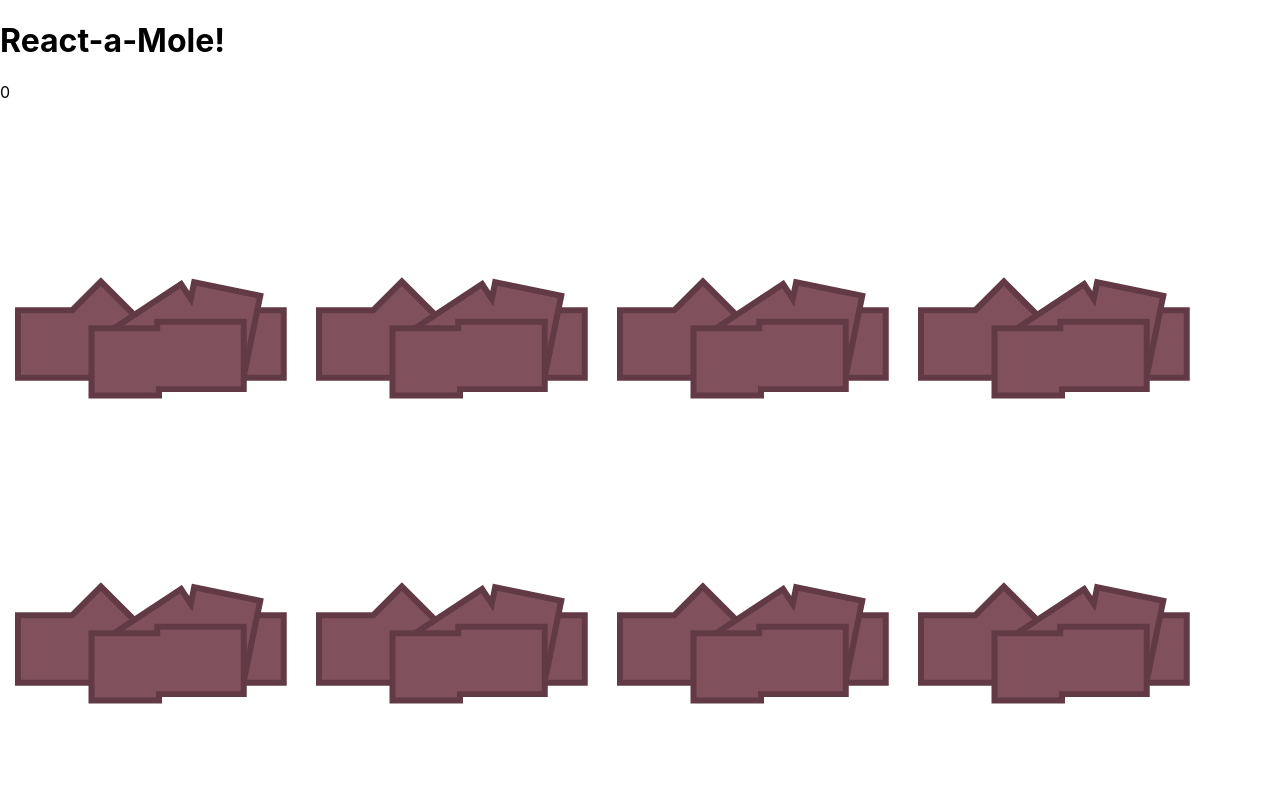
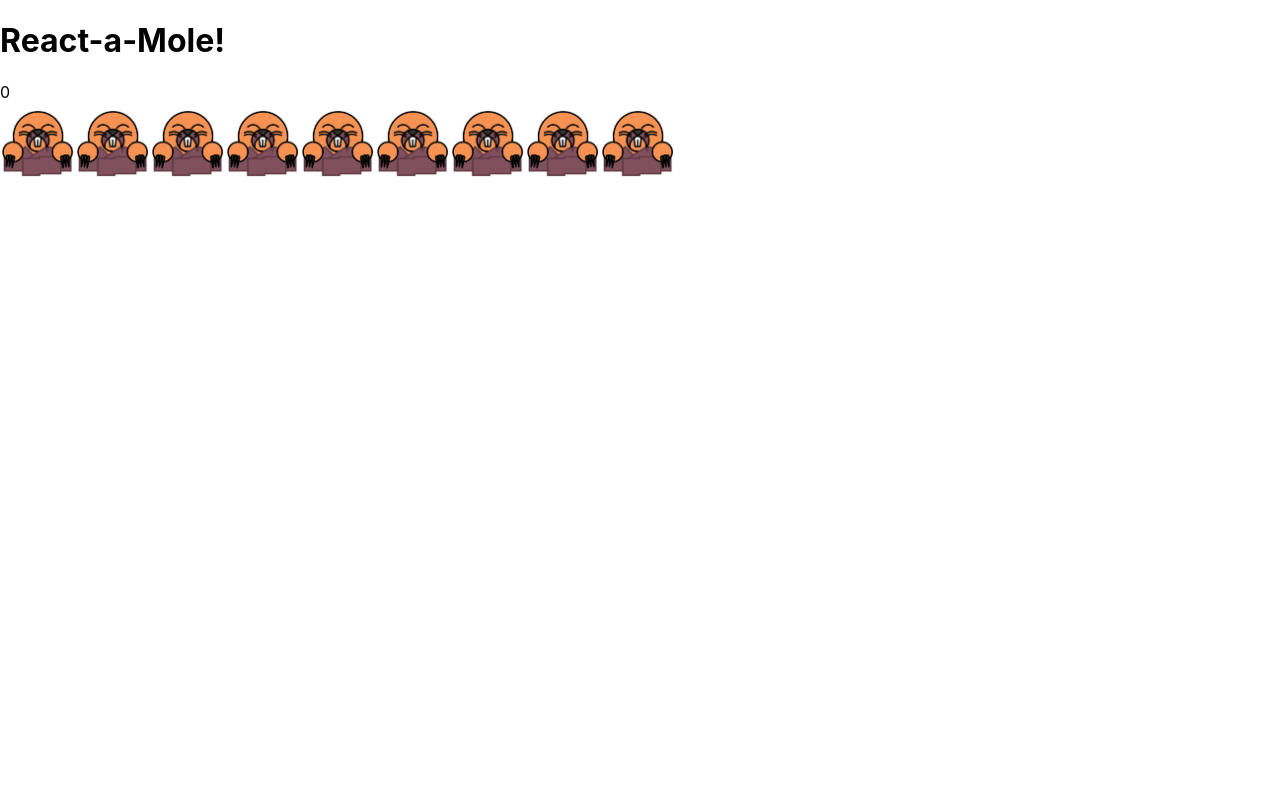
Before and after one commit to sagreenxyz/react-a-mole, a React (Create React App) app: page / in a window 1280 px wide. Shown: the top 800 px of the page. Built offline with nearby package versions, Linux system fonts and the light colour scheme.

Commit message:
13. change to displayMole state from string to boolean; setting image sizes smaller for aesthetics

```diff
--- a/src/App.js
+++ b/src/App.js
@@ -6,16 +6,16 @@ import moleHillImage from './assets/images/molehill.png'
 function Mole(props) {
   // #TODO create timer to determine the lifespan of a mole
   // #TODO a useEffect() hook to start timer and clean it up afterward - does this go in the MoleContainer component?
-  return props.displayMole === 'true' ? <img src={moleImage} alt="Mole" /> : <></>
+  return props.displayMole ? <img src={moleImage} alt="Mole" style={{width: '75px'}} /> : <></>
 }
 
 function MoleHill(props) {
   // #TODO a useEffect() hook to start timer and clean it up afterward - does this go in the MoleContainer component?
-  return props.displayMole === 'true' ? <></> : <img src={moleHillImage} alt="Mole" />
+  return props.displayMole ? <></> : <img src={moleHillImage} alt="Mole Hill" style={{width: '75px'}} />
 }
 
 function MoleContainer() {
-  const [displayMole, setDisplayMole] = useState('false')
+  const [displayMole, setDisplayMole] = useState(false)
 
   const handleClick = () => {
     // #TODO increment score by 1 and immediately set the clicked-on mole to no longer display (passing prop to Mole components)
@@ -25,14 +25,16 @@ function MoleContainer() {
 
   return (
     <>
-      <Mole displayMole="false"/>
-      <MoleHill displayMole="false"/>
+      <Mole displayMole={true}/>
+      <MoleHill displayMole={true}/>
     </>
   )
 }
 
 function App(){
   let [score, setScore] = useState(0)
+
+
 
   const createMoleHill = () => {
       let hills = []
```
